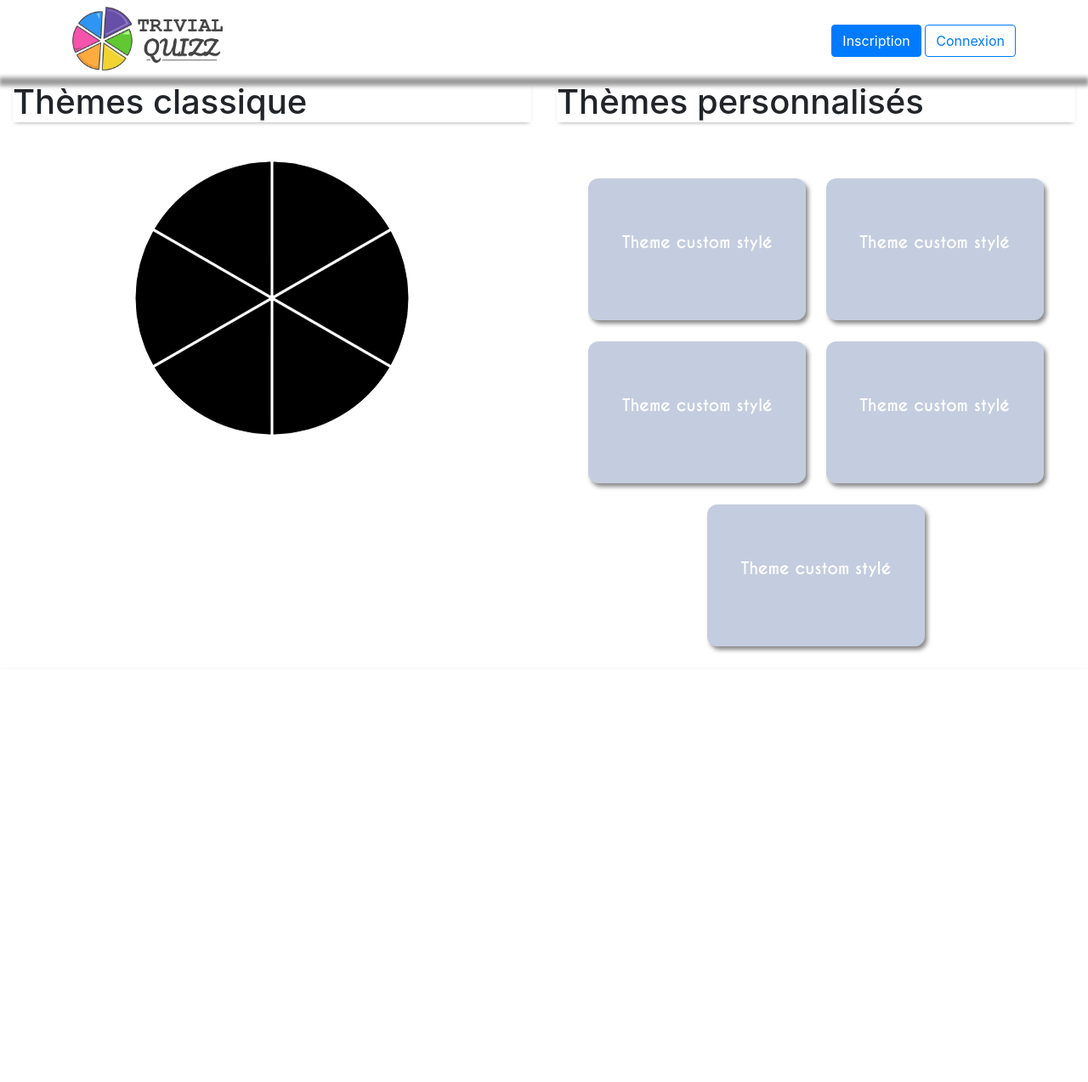
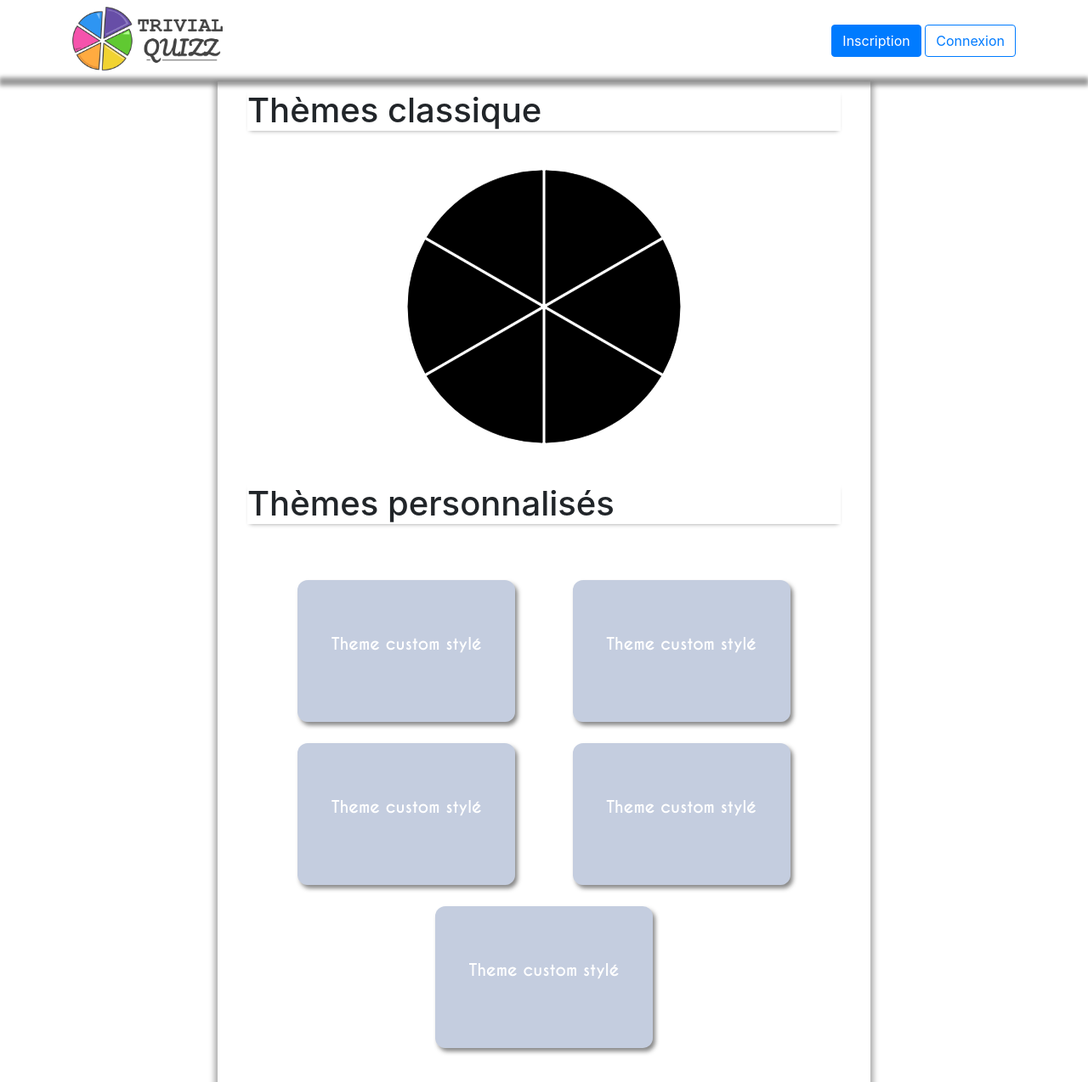
Before and after one commit to RomainBnfn/TrivialQuizz, a PHP site: page / in a window 1280 px wide. Shown: the whole page at 85% size. Before the commit the page ends 768 px from the top, so only its background shows below. Run offline with PHP 8.4, Linux system fonts and the light colour scheme; data that the repository does not hold is empty.

Commit message:
un commit stylé

```diff
--- a/trivialquizz/index.php
+++ b/trivialquizz/index.php
@@ -2,9 +2,11 @@
   session_start();
   include "include/fonctions.php";
   $bd = getDb();
+  //importation des thèmes de base et custom
   $th_base = ($bd->query('select * from theme where th_is_principal is not null'))->fetchAll();
   $th_custom = ($bd->query('select * from theme where th_is_principal is null'))->fetchAll();
 
+  //
   $R = 200; //rayon
   $r = 5; // petite marge
   $G = 1.2; // grandissement focus/unfocus
@@ -29,11 +31,12 @@
 <head>
   <title>Trivial Quizz</title>
   <?php require_once "include/header.html"?>
-  <link rel="stylesheet" type="text/css" href="css/style_index.css">
+  <link rel="stylesheet" type="text/css" href="css/style-index.css">
 </head>
 <body>
   <?php require_once "include/navbar.php"?>
   <section class="cadre-global">
+    <div class="cadre-central">
       <article class="container">
         <h1 class="titre1">Thèmes classique</h1>
         <div class="center">
@@ -73,6 +76,7 @@
       <?php
       }
       ?>
+    </div>
   </section>
 
   <script type="text/javascript" src="js/animation_roue.js"></script>
```
Also changed, not shown: trivialquizz/css/style-index.css (renamed from trivialquizz/css/style_index.css). Lines whose indentation alone changed are shown as unchanged.
